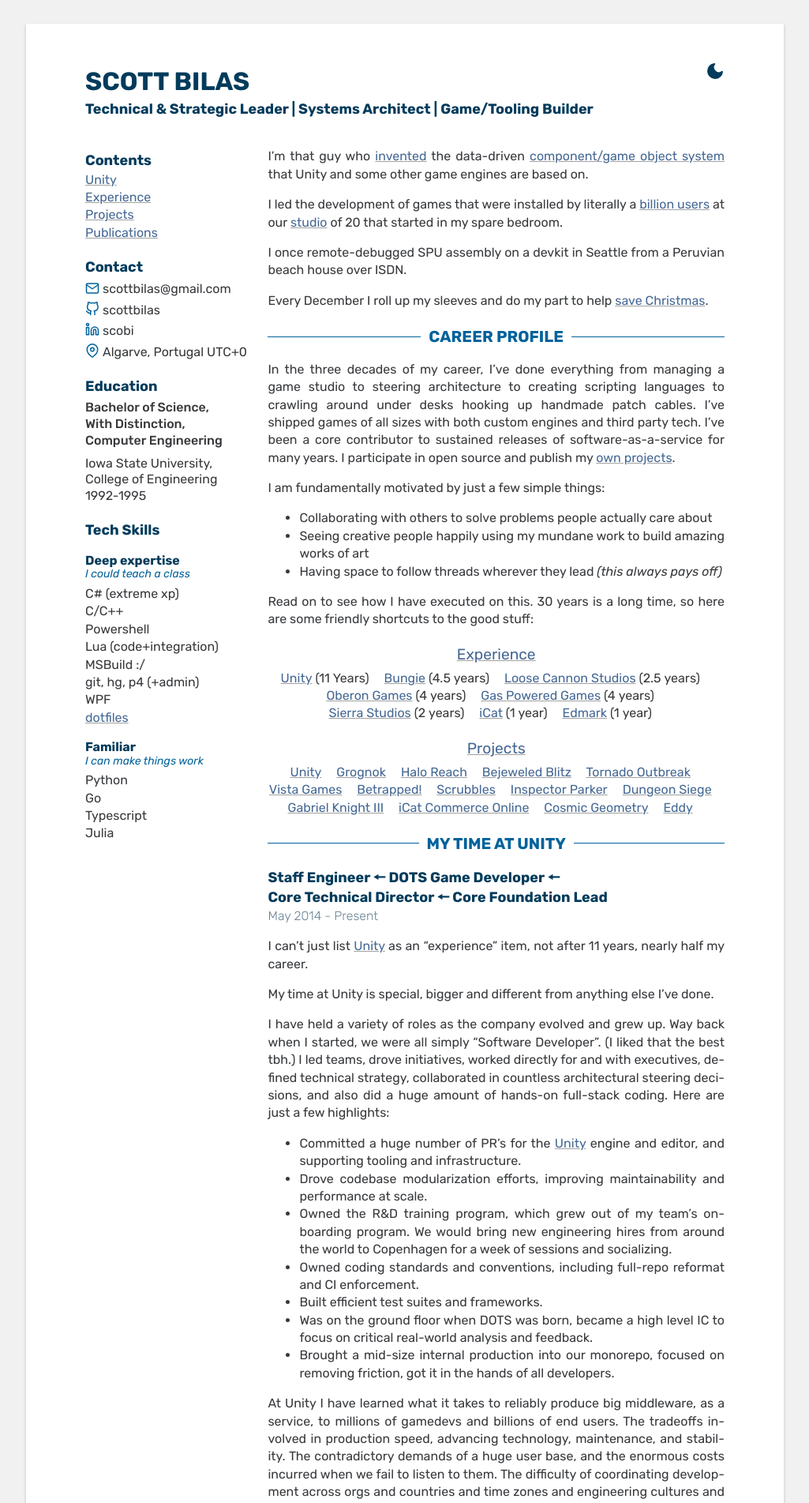
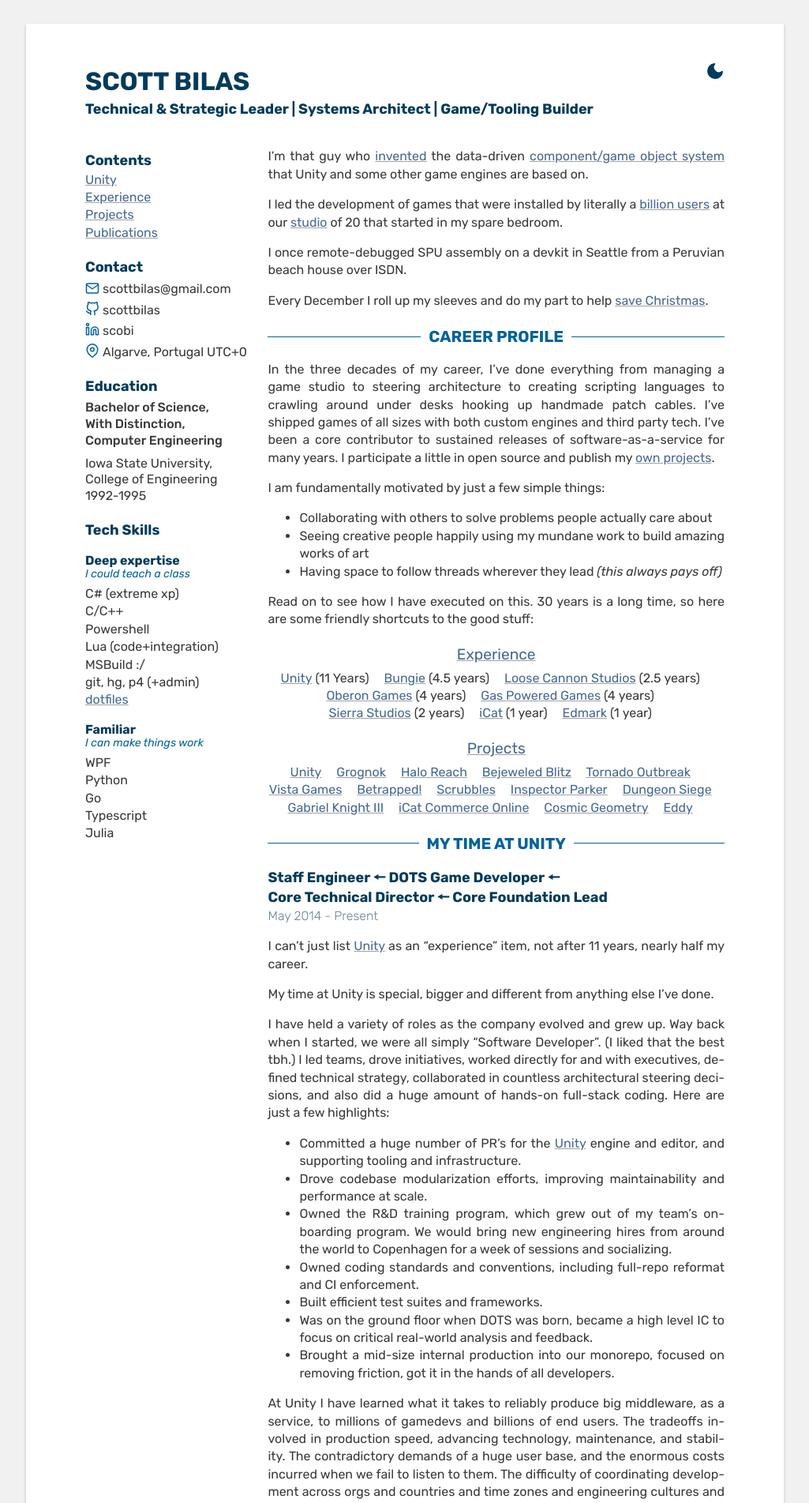
Before and after one commit to scottbilas/this, a Jekyll site: the page built from index.html, in a window 1280 px wide. Shown: the top 1903 px of the page at 79% size, without its empty margins (127-1152 px from the left). Built offline with Jekyll 4.4.1, drawn with Linux system fonts in a browser that asks for light colours.

Commit message:
Just some little tweaks, added QR codes

```diff
--- a/_data/data.yml
+++ b/_data/data.yml
@@ -21,12 +21,12 @@
 profile:
   fun-facts:
     - I'm that guy who [invented](#pub-game-objects) the data-driven [component/game object system](https://en.wikipedia.org/wiki/Entity_component_system#History) that Unity and some other game engines are based on.
-    - I led the development of games that were installed by literally a [billion users](https://en.wikipedia.org/wiki/Purble_Place) at our [studio](https://en.wikipedia.org/wiki/Oberon_Media) of 20 that started in my spare bedroom.
+    - I led the development of games that were installed by literally a [billion users](https://www.mobygames.com/game/41710/microsoft-windows-vista-included-games/) at our [studio](https://www.mobygames.com/company/8237/oberon-games-inc/) of 20 that started in my spare bedroom.
     - I once remote-debugged SPU assembly on a devkit in Seattle from a Peruvian beach house over ISDN.
     - Every December I roll up my sleeves and do my part to help [save Christmas](https://github.com/scottbilas/advent-of-code).
 
   details: |
-    In the three decades of my career, I've done everything from managing a game studio to steering architecture to creating scripting languages to crawling around under desks hooking up handmade patch cables. I've shipped games of all sizes with both custom engines and third party tech. I've been a core contributor to sustained releases of software-as-a-service for many years. I participate in open source and publish my [own projects](https://github.com/scottbilas).
+    In the three decades of my career, I've done everything from managing a game studio to steering architecture to creating scripting languages to crawling around under desks hooking up handmade patch cables. I've shipped games of all sizes with both custom engines and third party tech. I've been a core contributor to sustained releases of software-as-a-service for many years. I participate a little in open source and publish my [own projects](https://github.com/scottbilas).
 
     I am fundamentally motivated by just a few simple things:
 
--- a/_data/sidebar.yml
+++ b/_data/sidebar.yml
@@ -30,11 +30,11 @@
       - Lua (code+integration)
       - MSBuild :/
       - git, hg, p4 (+admin)
-      - WPF
       - <a href="https://github.com/scottbilas/chezmoi" title="I often zsh from pwsh hosted in a tmux pane in debian wsl via winterm.">dotfiles</a>
   - category: Familiar
     tagline: I can make things work
     skill:
+      - WPF
       - Python
       - Go
       - Typescript
--- a/_includes/footer.html
+++ b/_includes/footer.html
@@ -1,6 +1,8 @@
 <div class="footer">
     <div class="link">
-        <a href="https://this.scottbilas.com">this.scottbilas.com</a>
+        <!--a href="https://this.scottbilas.com">this.scottbilas.com</a-->
+        <img class="qr" src="/assets/images/qr-this.scottbilas.png" alt="this.scottbilas.com">
+        <img class="qr" src="/assets/images/qr-linkedin.png" alt="LinkedIn: scobi">
     </div>
     <div class="credit">
         Site design derived from <a href="https://github.com/Stavrospanakakis/jekyll-cv">jekyll-cv</a> by <a href="https://github.com/Stavrospanakakis">Stavros Panakakis</a>
--- a/_sass/includes/footer.scss
+++ b/_sass/includes/footer.scss
@@ -8,6 +8,10 @@
     }
     .link {
         font-weight: normal;
+    }
+    .qr {
+        width: 180px;
+        height: auto;
     }
     .source {
         display: flex;
--- a/_sass/includes/header.scss
+++ b/_sass/includes/header.scss
@@ -25,4 +25,5 @@
     width: 90%;
     margin: 0 auto;
     display: flex;
+    text-align: left;
 }
```
Also changed, not shown: assets/images/qr-linkedin.png (added), assets/images/qr-this.scottbilas.png (added).
